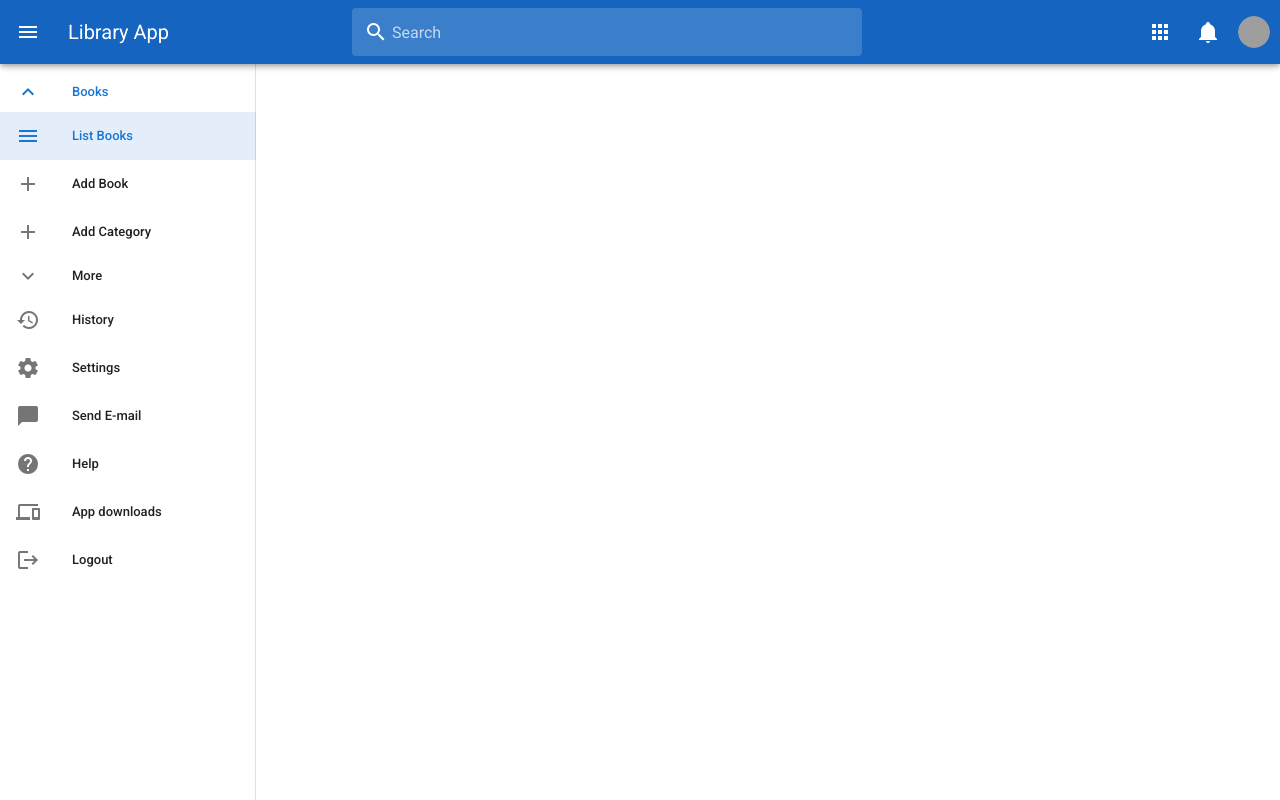
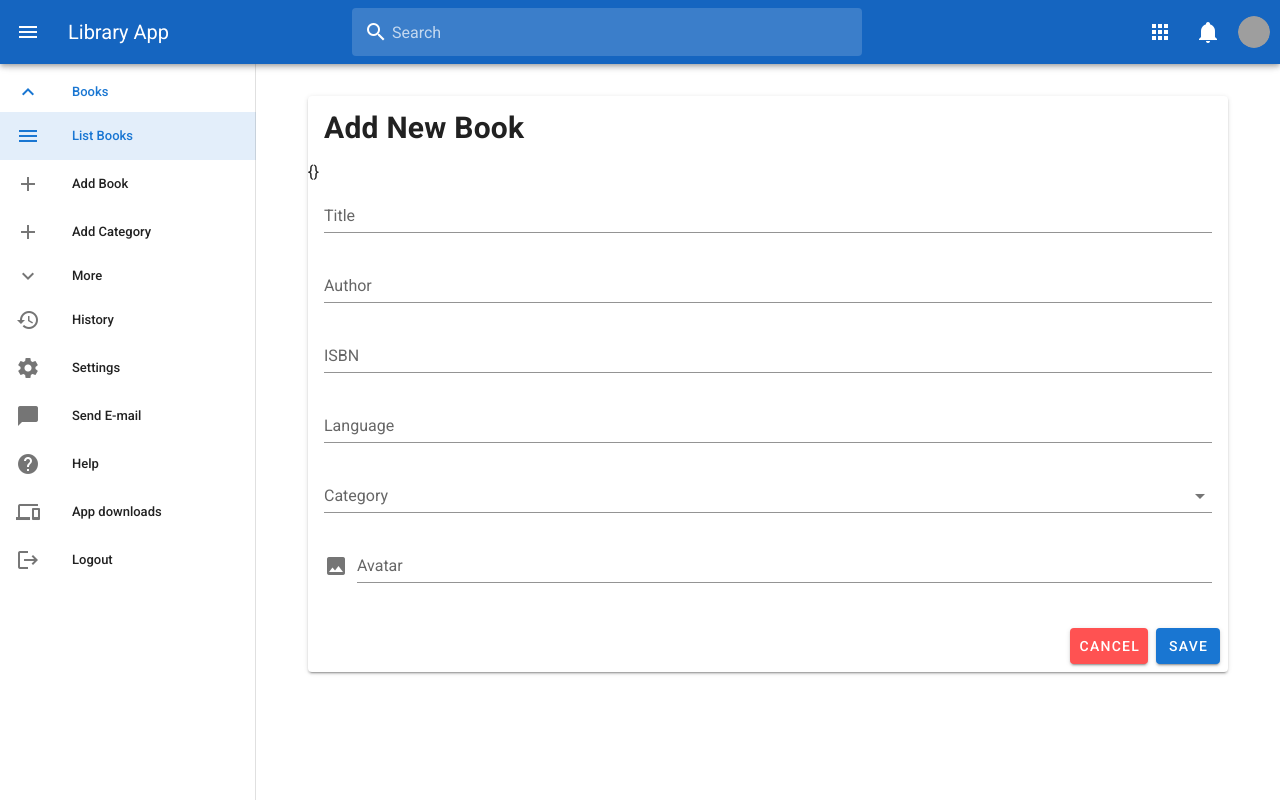
Before and after one commit to med-tarek-cs/library-frontend, a Vue app: page /books/new in a window 1280 px wide. Built offline with nearby package versions, Linux system fonts and the light colour scheme; grey boxes are pictures that could not be loaded.

Commit message:
add feature: creating new item

```diff
--- a/src/components/Actions.vue
+++ b/src/components/Actions.vue
@@ -2,7 +2,7 @@
   <div style="width: 80px">
     <v-icon
             class="mr-2"
-            @click="editItem(item)"
+            @click="editItem(item.id)"
             color="primary"
     >
       mdi-pencil
--- a/src/components/BookForm.vue
+++ b/src/components/BookForm.vue
@@ -1,15 +1,16 @@
 <template>
   <v-card class="mt-5 mx-10 ">
     <v-card-title>
-      <h2>add new Book</h2>
+      <h2>{{ title }}</h2>
     </v-card-title>
+    {{ item }}
     <v-card-text>
-      <v-text-field label="Title"></v-text-field>
-      <v-text-field label="Author"></v-text-field>
-      <v-text-field label="ISBN"></v-text-field>
-      <v-text-field label="Language"></v-text-field>
+      <v-text-field label="Title" v-model="item.title"></v-text-field>
+      <v-text-field label="Author"  v-model="item.author"></v-text-field>
+      <v-text-field label="ISBN"  v-model="item.isbn"></v-text-field>
+      <v-text-field label="Language"  v-model="item.lang"></v-text-field>
       <v-select
-              :items="items"
+              :items="selectOptions"
               label="Category"
       ></v-select>
 
@@ -19,12 +20,13 @@
               placeholder="Pick an avatar"
               prepend-icon="mdi-image"
               label="Avatar"
+
       ></v-file-input>
 
     </v-card-text>
     <v-card-actions class="flex justify-end ">
-      <v-btn color="error">Cancel</v-btn>
-      <v-btn color="primary">Save</v-btn>
+      <v-btn color="error" @click="cancel">Cancel</v-btn>
+      <v-btn color="primary" @click="submit">Save</v-btn>
     </v-card-actions>
   </v-card>
 </template>
@@ -33,11 +35,39 @@
   export default {
     name: "BookForm",
     data: () => ({
-      items: ['Web Development', 'Networking', 'Security', 'Operating Systems', 'Crypto'],
+      title: 'Add New Book',
+      id: null,
+      item: {},
+      selectOptions: ['Web Development', 'Networking', 'Security', 'Operating Systems', 'Crypto'],
       rules: [
         value => !value || value.size < 2000000 || 'Avatar size should be less than 2 MB!',
       ],
-    })
+    }),
+    created() {
+      this.id = this.$route.params.id;
+      if( this.id) {
+        this.item =this.$store.getters["books/findById"](this.id)
+        this.title = 'Edit Book'
+      }
+    },
+    methods: {
+      submit(){
+        this.id ? this.update() : this.save()
+      },
+      update(){
+        this.$store.dispatch("books/updateItem")(this.item)
+      },
+      save(){
+        console.log('save new book: ' + this.item)
+        this.$store.dispatch("books/addItem", this.item)
+      },
+      cancel(){
+        this.toPreviousPage()
+      },
+      toPreviousPage(){
+        this.$router.go(-1)
+      },
+    }
   }
 </script>
 
--- a/src/components/BookList.vue
+++ b/src/components/BookList.vue
@@ -1,7 +1,10 @@
 <template>
   <v-card>
      <v-card-title>
-      <MToolbar :title="title" @filter="filter"></MToolbar>
+      <MToolbar :title="title"
+                @filter="filter"
+                @addNew="newItem"
+      ></MToolbar>
      </v-card-title>
 
     <v-divider></v-divider>
@@ -72,8 +75,12 @@
       }
     },
     methods: {
+      newItem(){
+        this.$router.push('/books/new')
+      },
       editItem(id) {
         console.log('edit item: ', id)
+        this.$router.push('/books/edit/' + id )
 
       },
       deleteItem(id) {
--- a/src/components/MToolbar.vue
+++ b/src/components/MToolbar.vue
@@ -13,7 +13,7 @@
             v-model="filterKey"
     ></v-text-field>
 
-    <v-btn rounded outlined color="primary">
+    <v-btn rounded outlined color="primary" @click="add">
       <v-icon class="pr-3">mdi-plus-circle</v-icon>
       add
     </v-btn>
@@ -32,6 +32,9 @@
     methods: {
       input() {
         this.$emit('filter', this.filterKey)
+      },
+      add() {
+        this.$emit('addNew')
       }
     }
   }
--- a/src/router/index.js
+++ b/src/router/index.js
@@ -27,6 +27,16 @@ Vue.use(VueRouter)
       path: '/books',
       name: 'BookList',
       component: () => import('@/components/BookList')
+    },
+    {
+      path: '/books/edit/:id',
+      name: 'EditBook',
+      component: () => import('@/components/BookForm')
+    },
+    {
+      path: '/books/new',
+      name: 'addBook',
+      component: () => import('@/components/BookForm')
     }
   ]
 
--- a/src/store/modules/books.js
+++ b/src/store/modules/books.js
@@ -13,13 +13,27 @@ const getters = {
   filteredItems: state => state.all
       .filter(book => book.title
           .toLowerCase()
-          .includes(state.filterKey.toLowerCase()))
+          .includes(state.filterKey.toLowerCase())),
+  findById: state => id => state.all
+      .find(book => book.id == id),
 }
 
 // actions
 const actions = {
   async getAllItems({commit}) {
     let items = (await axios.get(`${BASE_URL}/books`)).data;
+    commit('setItems', items);
+  },
+  async addItem({commit, state}, body) {
+    let item = ( await axios.post(`${BASE_URL}/books`, body)).data
+    let items = state.all;
+    items.push(item);
+    commit('setItems', items);
+  },
+  async updateItem({commit, state}, body) {
+    let item = ( await axios.put(`${BASE_URL}/books/${body.id}`, body)).data
+    let items = state.all;
+    // replace old item with its new value
     commit('setItems', items);
   }
 }
```
